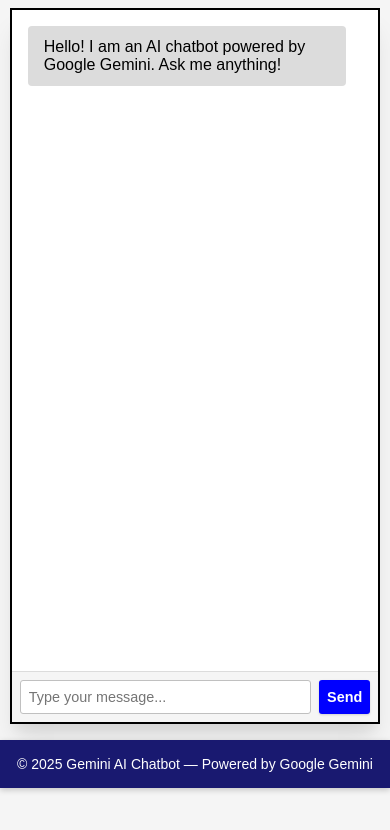
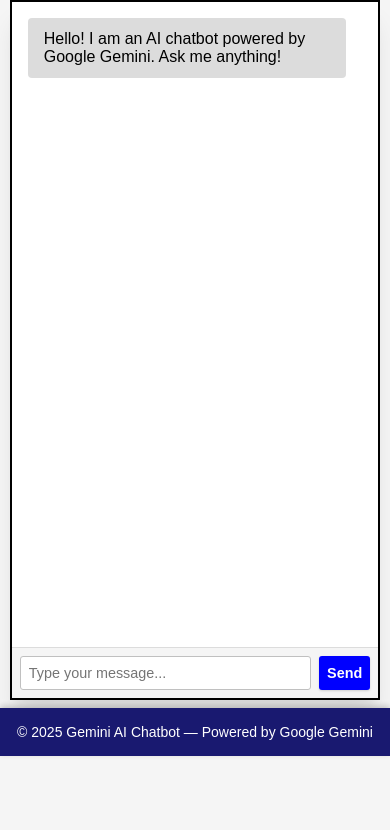
Before and after one commit to Francis3002-01/IT33A-AI-Chatbot-Midterm-Activity, a website: page public/index.html in a window 390 px wide. Shown: the part 72-902 px from the top of the page. After the commit the page ends 876 px from the top, so only its background shows below. Drawn offline with Linux system fonts and the light colour scheme.

Commit message:
I hope this is it ccs

```diff
--- a/public/style.css
+++ b/public/style.css
@@ -147,37 +147,48 @@
     box-shadow: none;
 }
 
-/* --- Responsive Adjustments --- */
-@media (max-width: 480px)
-{
+/* --- Responsive Adjustments for Mobile --- */
+@media (max-width: 480px) {
+
     .chat-container {
-        height: calc(100vh - 8rem);
+        max-height: calc(100vh - 7rem);
+        margin: 0.5rem;
         display: flex;
         flex-direction: column;
+        overflow: hidden;
     }
 
     #chat-window {
+        flex-grow: 1;
+        overflow-y: auto;
+        padding: 1rem;
+        padding-bottom: 1.5rem;
+        display: flex;
+        flex-direction: column;
+        gap: 0.75rem;
         max-height: calc(100% - 3.5rem);
-        overflow-y: auto;
-        padding-bottom: 1.5rem;
     }
 
     .chat-bubble {
         max-width: 95%;
     }
 
-    #send-button, #user-input {
+    .input-area {
+        margin-top: auto;
+        padding: 0.5rem;
+        display: flex;
+        gap: 0.5rem;
+    }
+
+    #user-input, #send-button {
         padding: 0.5rem;
         font-size: 0.9rem;
     }
 
-    .input-area {
-        margin-top: auto;
-        padding: 0.5rem;
-    }
-
     .footer {
         position: relative;
+        width: 100%;
         text-align: center;
+        box-shadow: 0 -2px 6px rgba(0,0,0,0.2);
     }
 }
```
